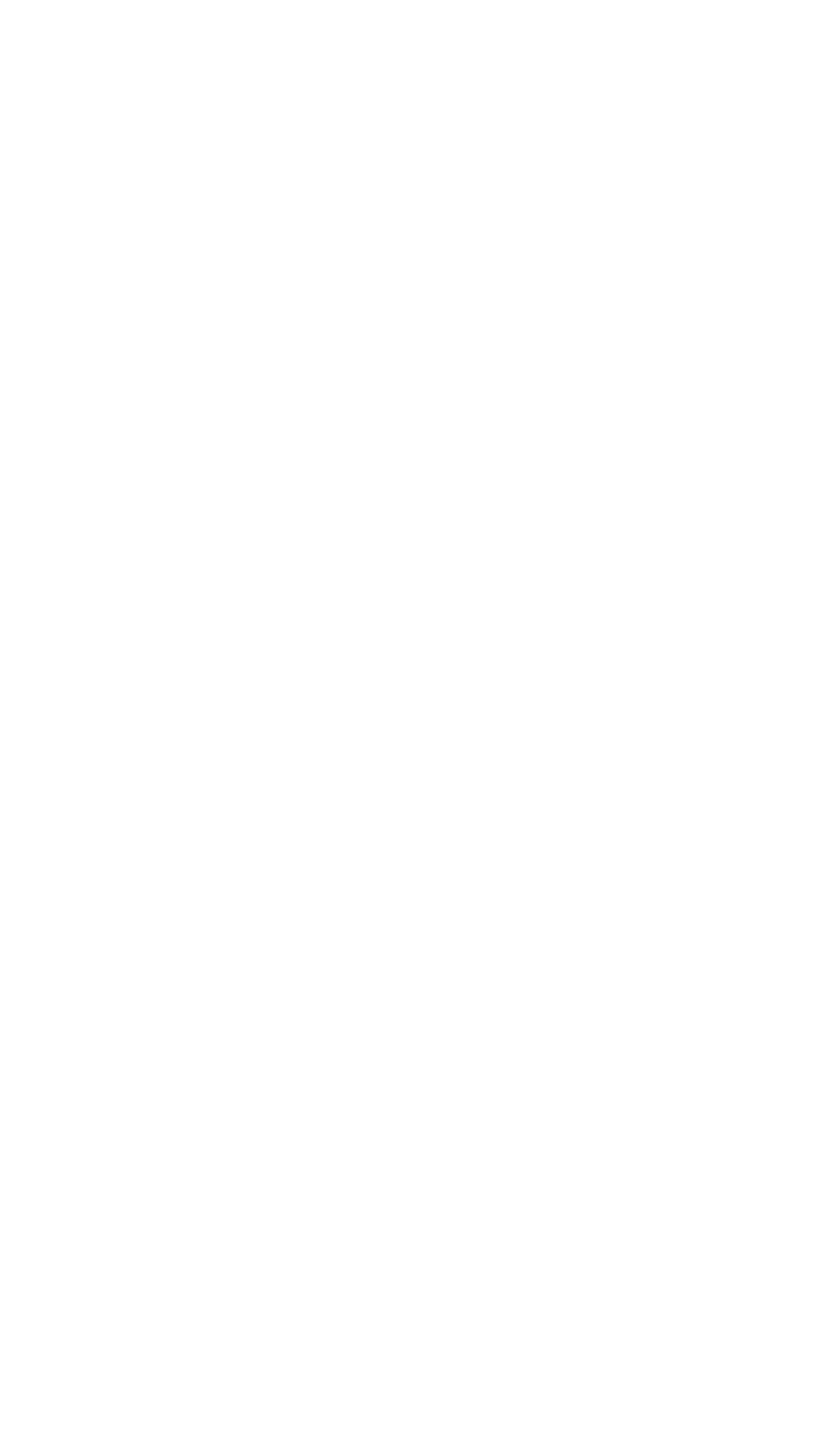
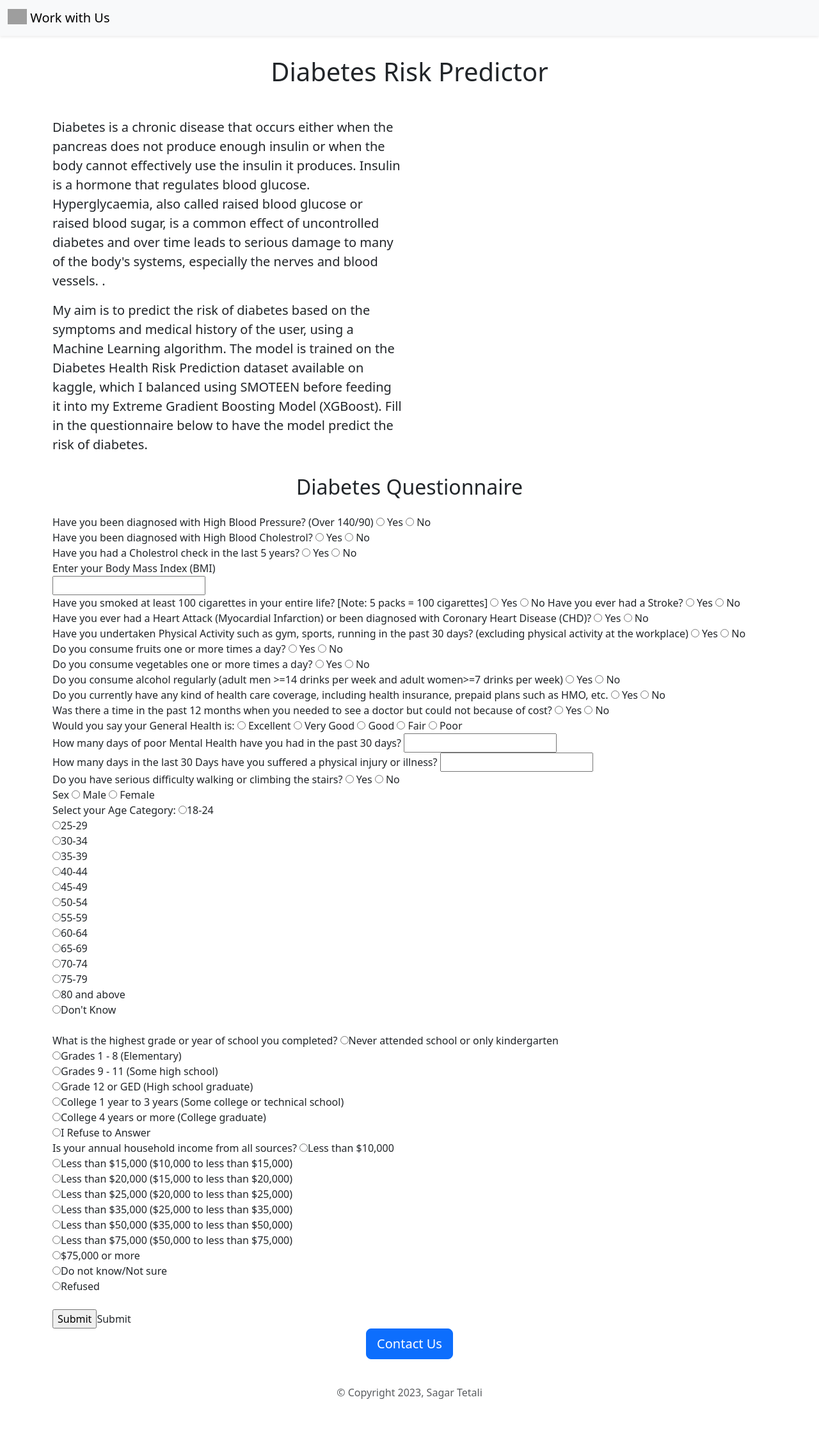
Before and after one commit to sagartv/diabetes_risk_predictor, a Flask app: page / in a window 1280 px wide. Before the commit the page is empty. Shown: the whole page at 64% size. Before the commit the page ends 800 px from the top, so only its background shows below. Run offline with Flask 3, Linux system fonts and the light colour scheme; grey boxes are pictures that could not be loaded.

Commit message:
Added questionnare form, gets data from questionnaire and converts to numpy array. loads model.

```diff
--- a/app.py
+++ b/app.py
@@ -1,4 +1,11 @@
 from flask import Flask, render_template, jsonify, request
+import sklearn
+import pandas as pd
+import numpy as np
+import pickle
+import xgboost
+
+
 app = Flask(__name__)
 
 
@@ -10,3 +17,31 @@ def render_home():
 
   #Render the home.html page
   return render_template('home.html')
+
+
+#Use POST method to get form data
+@app.route('/submission', methods= ['post'])
+def process_submission():
+  data = request.form
+  df = pd.DataFrame(data.to_dict(flat = True), index = [0])
+  instance = np.array(df)
+  print(df.shape)
+  print(instance.shape)
+
+  pipeline = None
+  with open('./models/diabetes_model_v1.pk', 'rb') as f_in:
+    pipeline = pickle.load(f_in)
+    f_in.close()
+  # if type(data) == dict:
+  #   df = pd.DataFrame(data)
+  # else:
+  #   df = config
+  y_pred = pipeline.predict(instance)
+  print(y_pred)
+  # return y_pred
+
+  return render_template('submission.html', data = data)
+
+
+if __name__ == "__main__":
+  app.run(host='0.0.0.0', port=81, debug = True)
--- a/pyproject.toml
+++ b/pyproject.toml
@@ -7,6 +7,10 @@ authors = ["Your Name <you@example.com>"]
 [tool.poetry.dependencies]
 python = ">=3.10.0,<3.11"
 flask = "^3.0.0"
+numpy = "^1.26.2"
+pandas = "^2.1.4"
+scikit-learn = "^1.3.2"
+xgboost = "^2.0.2"
 
 [tool.pyright]
 # https://github.com/microsoft/pyright/blob/main/docs/configuration.md
--- /dev/null
+++ b/requirements.txt
@@ -0,0 +1,6 @@
+Flask
+gunicorn
+numpy
+pickle
+pandas
+xgboost
--- a/templates/home.html
+++ b/templates/home.html
@@ -0,0 +1,43 @@
+<!DOCTYPE html>
+<html>
+  <head>
+
+
+
+    <title>Diabetes Risk Prediction</title>
+    {% include 'bootstrap.html' %}
+
+
+  </head>
+  <body>
+    {% include 'nav.html' %}
+    <br>
+
+      <div class = 'container'>
+        <h1 class = "text-center mt-2 mb-4">Diabetes Risk Predictor</h1> <br>
+
+        <div class = 'row' style = "margin-bottom:16px;">
+          <div class = 'col-md-6'>
+            <p class = 'lead'>
+              Diabetes is a chronic disease that occurs either when the pancreas does not produce enough insulin or when the body cannot effectively use the insulin it produces. Insulin is a hormone that regulates blood glucose. Hyperglycaemia, also called raised blood glucose or raised blood sugar, is a common effect of uncontrolled diabetes and over time leads to serious damage to many of the body's systems, especially the nerves and blood vessels.
+            .</p>
+              <p class = 'lead'>
+                My aim is to predict the risk of diabetes based on the symptoms and medical history of the user, using a Machine Learning algorithm. The model is trained on the Diabetes Health Risk Prediction dataset available on kaggle, which I balanced using SMOTEEN before feeding it into my Extreme Gradient Boosting Model (XGBoost). Fill in the questionnaire below to have the model predict the risk of diabetes.
+            </p>
+
+          </div>
+
+        </div>
+
+        <h2 class = "text-center mt mb-4"> Diabetes Questionnaire</h2>
+
+        <div>
+            {% include 'questionnaire.html' %}
+        </div>
+        <div class = 'text-center'><a class = 'btn btn-primary btn-lg' href = "mailto:sagartetalitech@gmail.com?subject=Question%20about%20Diabetes%20Risk&body=Hi%2C%20my%20name%20is">Contact Us</a>
+        </div>
+    </div>
+    {% include 'footer.html'%}
+  </body>
+
+</html>
--- a/templates/questionnaire.html
+++ b/templates/questionnaire.html
@@ -0,0 +1,145 @@
+
+<form action = "/submission" method = "post">
+  <label for="HighBP">Have you been diagnosed with High Blood Pressure? (Over 140/90)</label>
+  <input type="radio" id="HighBP" name="HighBP" value="1"> Yes</input>
+  <input type="radio" id="HighBP" name="HighBP" value="0"> No</input>
+  <br>
+  <label for="HighChol">Have you been diagnosed with High Blood Cholestrol?</label>
+  <input type="radio" id="HighChol" name="HighChol" value="1"> Yes</input>
+  <input type="radio" id="HighChol" name="HighChol" value="0"> No</input>
+  <br>
+  <label for="CholCheck">Have you had a Cholestrol check in the last 5 years?</label>
+  <input type="radio" id="CholCheck" name="CholCheck" value="1"> Yes </input>
+  <input type="radio" id="CholCheck" name="CholCheck" value="0"> No</input>
+  <br>
+
+  <label for = "BMI">Enter your Body Mass Index (BMI) </label><br>
+  <input type = "text" name = "BMI" id = "BMI" required></input><br>
+
+  <label for="Smoker">Have you smoked at least 100 cigarettes in your entire life? [Note: 5 packs = 100 cigarettes]</label>
+  <input type="radio" id="Smoker" name="Smoker" value="1"> Yes</input>
+  <input type="radio" id="Smoker" name="Smoker" value="0"> No</input>
+
+  <label for="Stroke">Have you ever had a Stroke?</label>
+  <input type="radio" id="Stroke" name="Stroke" value="1"> Yes</input>
+  <input type="radio" id="Stroke" name="Stroke" value="0"> No</input>
+
+  <label for="HeartDiseaseorAttack">Have you ever had a Heart Attack (Myocardial Infarction) or been diagnosed with Coronary Heart Disease (CHD)?</label>
+  <input type="radio" id="HeartDiseaseorAttack" name="HeartDiseaseorAttack" value="1"> Yes</input>
+  <input type="radio" id="HeartDiseaseorAttack" name="HeartDiseaseorAttack" value="0"> No</input>
+
+<br>
+
+  <label for="PhysActivity">Have you undertaken Physical Activity such as gym, sports, running in the past 30 days? (excluding physical activity at the workplace)</label>
+  <input type="radio" id="PhysActivity" name="PhysActivity" value="1"> Yes</input>
+  <input type="radio" id="PhysActivity" name="PhysActivity" value="0"> No</input>
+  <br>
+
+  <label for="Fruits">Do you consume fruits one or more times a day?</label>
+  <input type="radio" id="Fruits" name="Fruits" value="1"> Yes</input>
+  <input type="radio" id="Fruits" name="Fruits" value="0"> No</input>
+  <br>
+
+  <label for="Veggies">Do you consume vegetables one or more times a day?</label>
+  <input type="radio" id="Veggies" name="Veggies" value="1"> Yes</input>
+  <input type="radio" id="Veggies" name="Veggies" value="0"> No</input>
+
+  <br>
+
+  <label for="HvyAlcoholConsump">Do you consume alcohol regularly (adult men >=14 drinks per week and adult women>=7 drinks per week)</label>
+  <input type="radio" id="HvyAlcoholConsump" name="HvyAlcoholConsump" value="1"> Yes</input>
+  <input type="radio" id="HvyAlcoholConsump" name="HvyAlcoholConsump" value="0"> No</input>
+
+  <br>
+
+  <label for="AnyHealthcare">Do you currently have any kind of health care coverage, including health insurance, prepaid plans such as HMO, etc.</label>
+  <input type="radio" id="AnyHealthcare" name="AnyHealthcare" value="1"> Yes</input>
+  <input type="radio" id="AnyHealthcare" name="AnyHealthcare" value="0"> No</input>
+
+  <br>
+  <label for="NoDocbcCost">Was there a time in the past 12 months when you needed to see a doctor but could not because of cost? </label>
+  <input type="radio" id="NoDocbcCost" name="NoDocbcCost" value="1"> Yes</input>
+  <input type="radio" id="NoDocbcCost" name="NoDocbcCost" value="0"> No</input>
+
+  <br>
+
+  <label for="GenHlth">Would you say your General Health is:</label>
+  <input type="radio" id="GenHlth" name="GenHlth" value="1"> Excellent</input>
+  <input type="radio" id="GenHlth" name="GenHlth" value="2"> Very Good</input>
+  <input type="radio" id="GenHlth" name="GenHlth" value="3"> Good</input>
+  <input type="radio" id="GenHlth" name="GenHlth" value="4"> Fair</input>
+  <input type="radio" id="GenHlth" name="GenHlth" value="5"> Poor</input>
+
+  <br>
+
+  <label for="MentHlth">How many days of poor Mental Health have you had in the past 30 days? </label>
+  <input type = "text" name = "MentHlth" id = "MentHlth" required></input><br>
+  <label for="PhysHlth">How many days in the last 30 Days have you suffered a physical injury or illness? </label>
+  <input type = "text" name = "PhysHlth" id = "PhysHlth" required></input><br>
+
+  <label for="DiffWalk">Do you have serious difficulty walking or climbing the stairs? </label>
+  <input type="radio" id="DiffWalk" name="DiffWalk" value="1"> Yes</input>
+  <input type="radio" id="DiffWalk" name="DiffWalk" value="0"> No</input>
+
+  <br>
+  <label for="Sex">Sex</label>
+  <input type="radio" id="Sex" name="Sex" value="1"> Male</input>
+  <input type="radio" id="Sex" name="Sex" value="0"> Female</input>
+
+  <br>
+
+  <label for="Age">Select your Age Category:</label>
+  <input type="radio" id="Age" name="Age" value="1">18-24</input><br>
+  <input type="radio" id="Age" name="Age" value="2">25-29</input><br>
+  <input type="radio" id="Age" name="Age" value="3">30-34</input><br>
+  <input type="radio" id="Age" name="Age" value="4">35-39</input><br>
+  <input type="radio" id="Age" name="Age" value="5">40-44</input><br>
+  <input type="radio" id="Age" name="Age" value="6">45-49</input><br>
+  <input type="radio" id="Age" name="Age" value="7">50-54</input><br>
+  <input type="radio" id="Age" name="Age" value="8">55-59</input><br>
+  <input type="radio" id="Age" name="Age" value="9">60-64</input><br>
+  <input type="radio" id="Age" name="Age" value="10">65-69</input><br>
+
+  <input type="radio" id="Age" name="Age" value="11">70-74</input><br>
+  <input type="radio" id="Age" name="Age" value="12">75-79</input><br>
+  <input type="radio" id="Age" name="Age" value="13">80 and above</input><br>
+  <input type="radio" id="Age" name="Age" value="14">Don't Know</input><br>
+<br>
+
+
+  <label for="Education">What is the highest grade or year of school you completed?</label>
+  <input type="radio" id="Education" name="Education" value="1">Never attended school or only kindergarten</input><br>
+  <input type="radio" id="Education" name="Education" value="2">Grades 1 - 8 (Elementary)</input><br>
+  <input type="radio" id="Education" name="Education" value="3">Grades 9 - 11 (Some high school)</input><br>
+  <input type="radio" id="Education" name="Education" value="4">Grade 12 or GED (High school graduate)</input><br>
+  <input type="radio" id="Education" name="Education" value="5">College 1 year to 3 years (Some college or technical school)</input><br>
+  <input type="radio" id="Education" name="Education" value="6">College 4 years or more (College graduate)</input><br>
+  <input type="radio" id="Education" name="Education" value="9">I Refuse to Answer</input><br>
+
+  <label for="Income">Is your annual household income from all sources?</label>
+  <input type="radio" id="Income" name="Income" value="1">Less than $10,000</input><br>
+  <input type="radio" id="Income" name="Income" value="2">Less than $15,000 ($10,000 to less than $15,000)</input><br>
+  <input type="radio" id="Income" name="Income" value="3">Less than $20,000 ($15,000 to less than $20,000)</input><br>
+  <input type="radio" id="Income" name="Income" value="4">Less than $25,000 ($20,000 to less than $25,000)</input><br>
+  <input type="radio" id="Income" name="Income" value="5">Less than $35,000 ($25,000 to less than $35,000)</input><br>
+  <input type="radio" id="Income" name="Income" value="6">Less than $50,000 ($35,000 to less than $50,000)</input><br>
+  <input type="radio" id="Income" name="Income" value="7">Less than $75,000 ($50,000 to less than $75,000)</input><br>
+  <input type="radio" id="Income" name="Income" value="8">$75,000 or more</input><br>
+  <input type="radio" id="Income" name="Income" value="77">Do not know/Not sure</input><br>
+  <input type="radio" id="Income" name="Income" value="99">Refused</input><br>
+<br>
+
+  <input type = "submit" value = "Submit">Submit</input>
+
+
+
+
+
+
+
+
+
+
+
+
+</form>
```
Also changed, not shown: templates/submission.html (+1 -7 lines), 2 other files.
